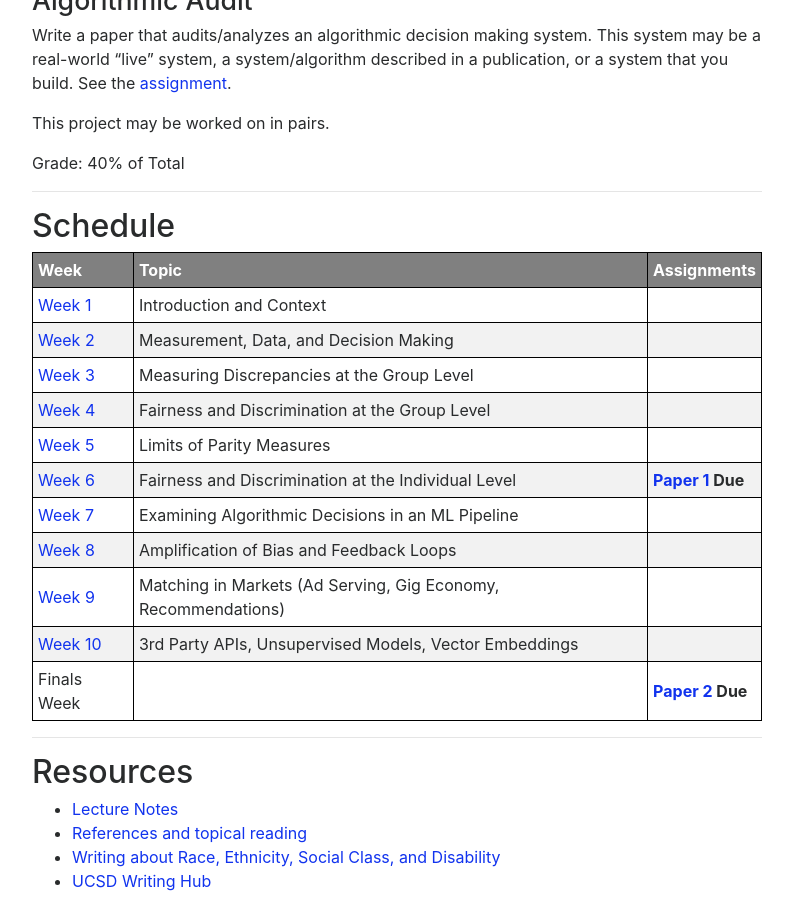
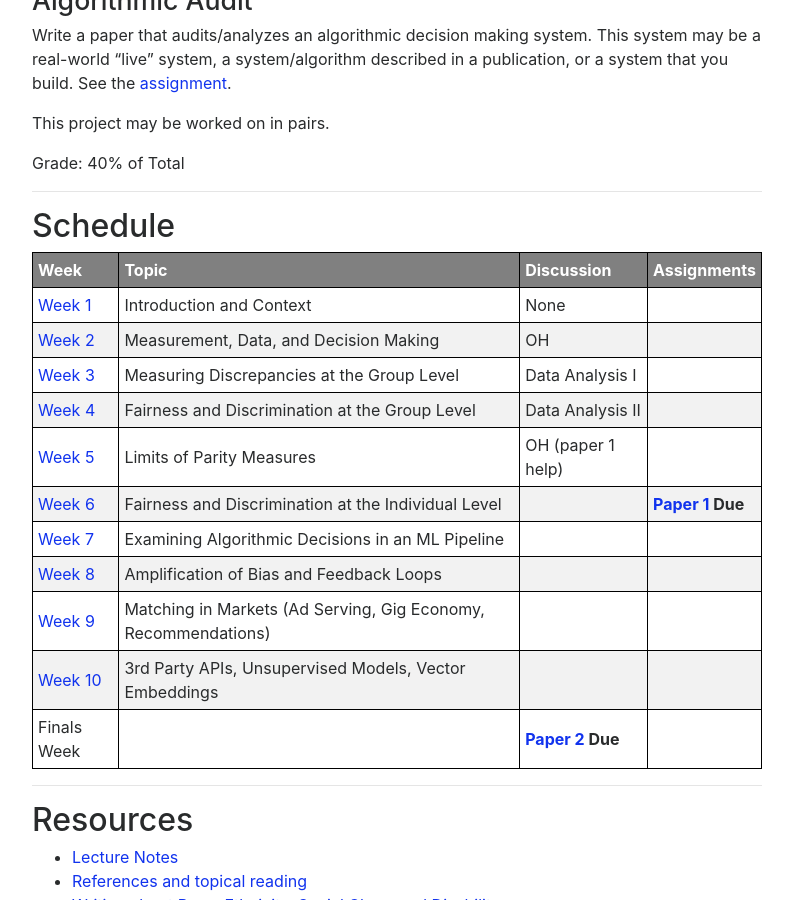
Before and after one commit to afraenkel/course-fairness-webpage, a Jekyll site: the page built from index.md, in a window 1280 px wide and 900 px high, scrolled down 2895 px. Shown: the whole window, without its empty margins (243-1036 px from the left). Built offline with Jekyll 4.4.1, drawn with Linux system fonts in a browser that asks for light colours; nearby versions of some CDN libraries.

Commit message:
schedule update with discussion

```diff
--- a/index.md
+++ b/index.md
@@ -156,19 +156,19 @@ Grade: 40% of Total
 
 # Schedule
 
-|Week|Topic|Assignments|
-|---|---|---|
-|[Week 1](weeks/week01)|Introduction and Context||
-|[Week 2](weeks/week02)|Measurement, Data, and Decision Making||
-|[Week 3](weeks/week03)|Measuring Discrepancies at the Group Level||
-|[Week 4](weeks/week04)|Fairness and Discrimination at the Group Level||
-|[Week 5](weeks/week05)|Limits of Parity Measures||
-|[Week 6](weeks/week06)|Fairness and Discrimination at the Individual Level|**[Paper 1](assignments/inequity-analysis) Due**|
-|[Week 7](weeks/week07)|Examining Algorithmic Decisions in an ML Pipeline||
-|[Week 8](weeks/week09)|Amplification of Bias and Feedback Loops||
-|[Week 9](weeks/week08)|Matching in Markets (Ad Serving, Gig Economy, Recommendations)||
-|[Week 10](weeks/week10)|3rd Party APIs, Unsupervised Models, Vector Embeddings||
-|Finals Week||**[Paper 2](assignments/algorithmic-audit) Due**|
+|Week|Topic|Discussion|Assignments|
+|---|---|---|---|
+|[Week 1](weeks/week01)|Introduction and Context|None||
+|[Week 2](weeks/week02)|Measurement, Data, and Decision Making|OH||
+|[Week 3](weeks/week03)|Measuring Discrepancies at the Group Level|Data Analysis I||
+|[Week 4](weeks/week04)|Fairness and Discrimination at the Group Level|Data Analysis II||
+|[Week 5](weeks/week05)|Limits of Parity Measures|OH (paper 1 help)||
+|[Week 6](weeks/week06)|Fairness and Discrimination at the Individual Level||**[Paper 1](assignments/inequity-analysis) Due**|
+|[Week 7](weeks/week07)|Examining Algorithmic Decisions in an ML Pipeline|||
+|[Week 8](weeks/week09)|Amplification of Bias and Feedback Loops|||
+|[Week 9](weeks/week08)|Matching in Markets (Ad Serving, Gig Economy, Recommendations)|||
+|[Week 10](weeks/week10)|3rd Party APIs, Unsupervised Models, Vector Embeddings|||
+|Finals Week||**[Paper 2](assignments/algorithmic-audit) Due**||
 
 ---
 
```
